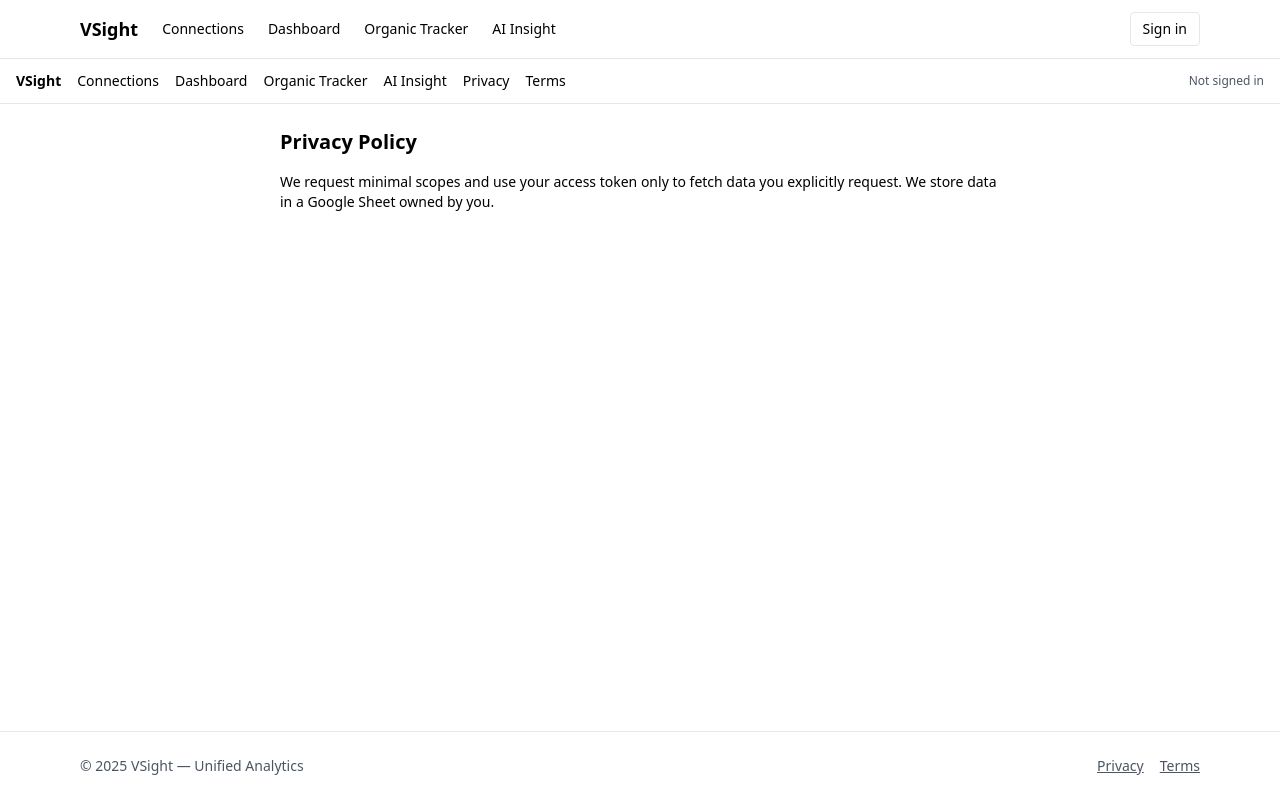
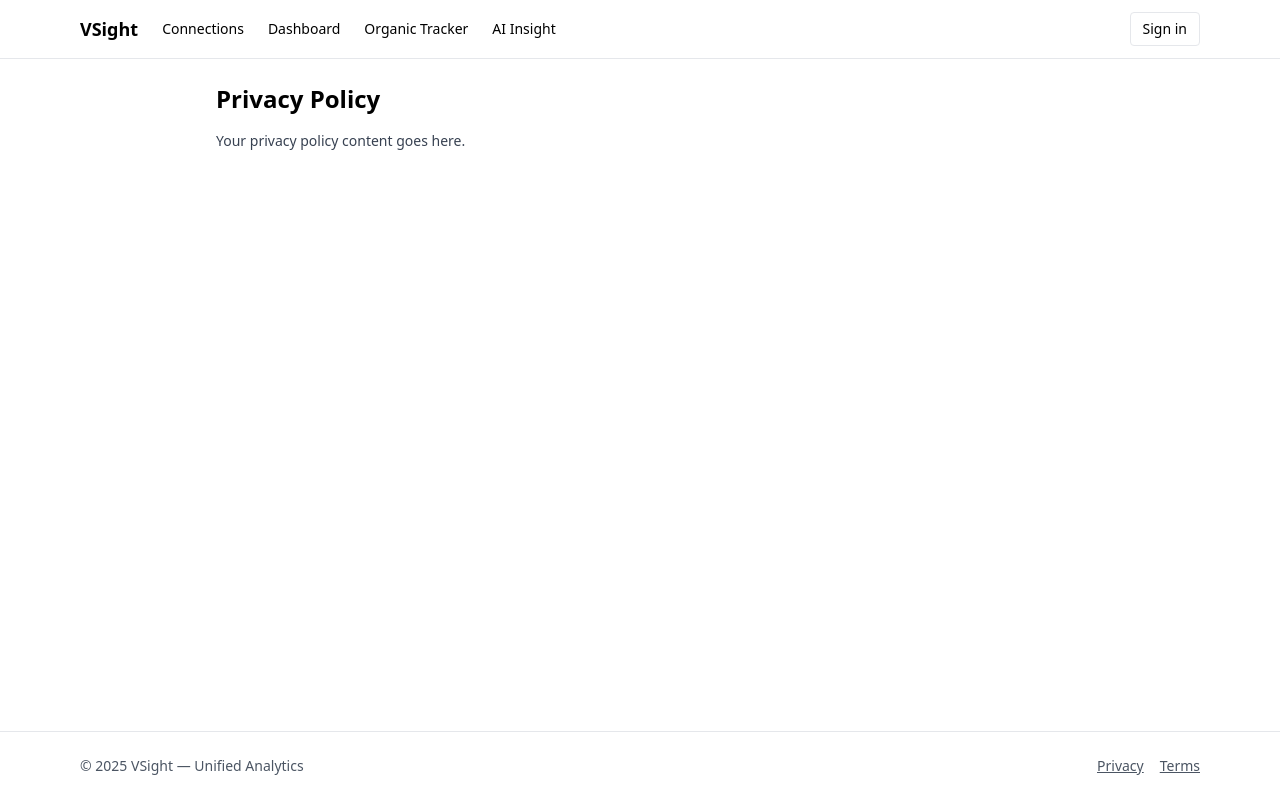
Before and after one commit to Vaibh-v/vsight, a Next.js app: page /privacy in a window 1280 px wide. Built offline with nearby package versions, Linux system fonts and the light colour scheme; no server answers.

Commit message:
Update privacy.tsx

```diff
--- a/pages/privacy.tsx
+++ b/pages/privacy.tsx
@@ -1 +1,9 @@
-import Nav from "../components/Nav";export default function Privacy(){return(<main><Nav/><div className="max-w-3xl mx-auto p-6 space-y-4 text-sm"><h1 className="text-xl font-bold">Privacy Policy</h1><p>We request minimal scopes and use your access token only to fetch data you explicitly request. We store data in a Google Sheet owned by you.</p></div></main>);}
+// pages/privacy.tsx
+export default function Privacy() {
+  return (
+    <main className="max-w-4xl mx-auto p-6 space-y-4">
+      <h1 className="text-2xl font-semibold">Privacy Policy</h1>
+      <p className="text-gray-700 text-sm">Your privacy policy content goes here.</p>
+    </main>
+  );
+}
```
